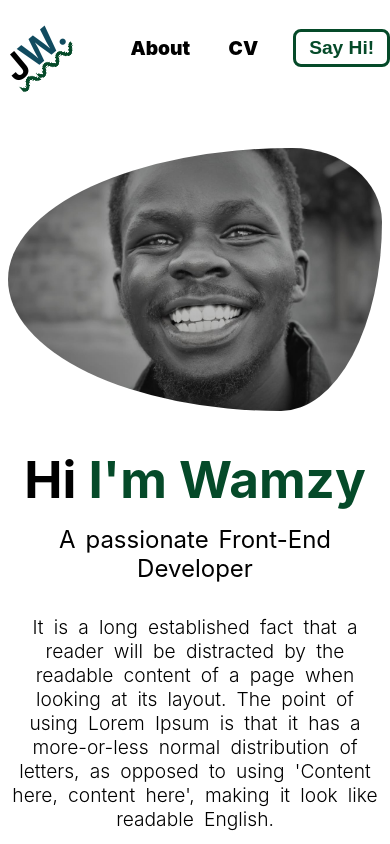
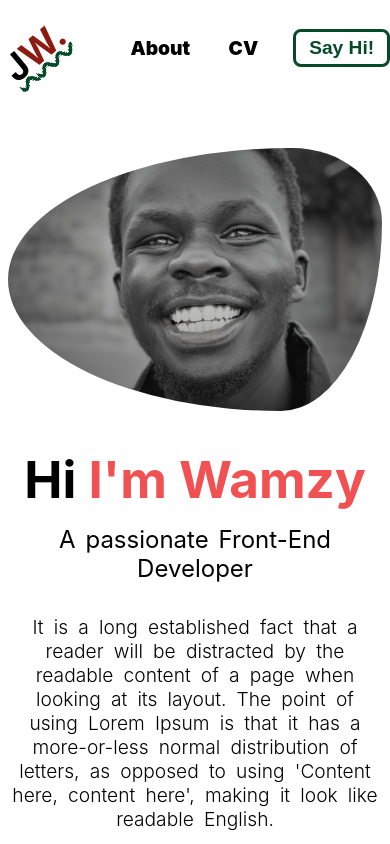
Before and after one commit to mutuajoseph/Next.js-Portfolio, a Next.js app: page / in a window 390 px wide. Shown: the top 844 px of the page. Built offline with nearby package versions, Linux system fonts and the light colour scheme.

Commit message:
added media queries to factor small screens

```diff
--- a/styles/Home.module.css
+++ b/styles/Home.module.css
@@ -50,7 +50,7 @@
 }
 
 .title a {
-  color: #054a29;
+  color: #f15152;
   text-decoration: none;
   transition: all .3s;
 }
--- a/styles/Navbar.module.css
+++ b/styles/Navbar.module.css
@@ -22,7 +22,7 @@
 }
 
 .bgBlue {
-    color: #114b5f;
+    color: #8c1c13;
 }
 
 .list {
--- a/styles/globals.css
+++ b/styles/globals.css
@@ -8,13 +8,13 @@ body {
 }
 
 a {
-  color: #054a29;
+  color: #820263;
   text-decoration: none;
   transition: all .3s;
 }
 
 a:hover {
-  color: #0070f3;
+  color: #820263;
 }
 
 * {
```
